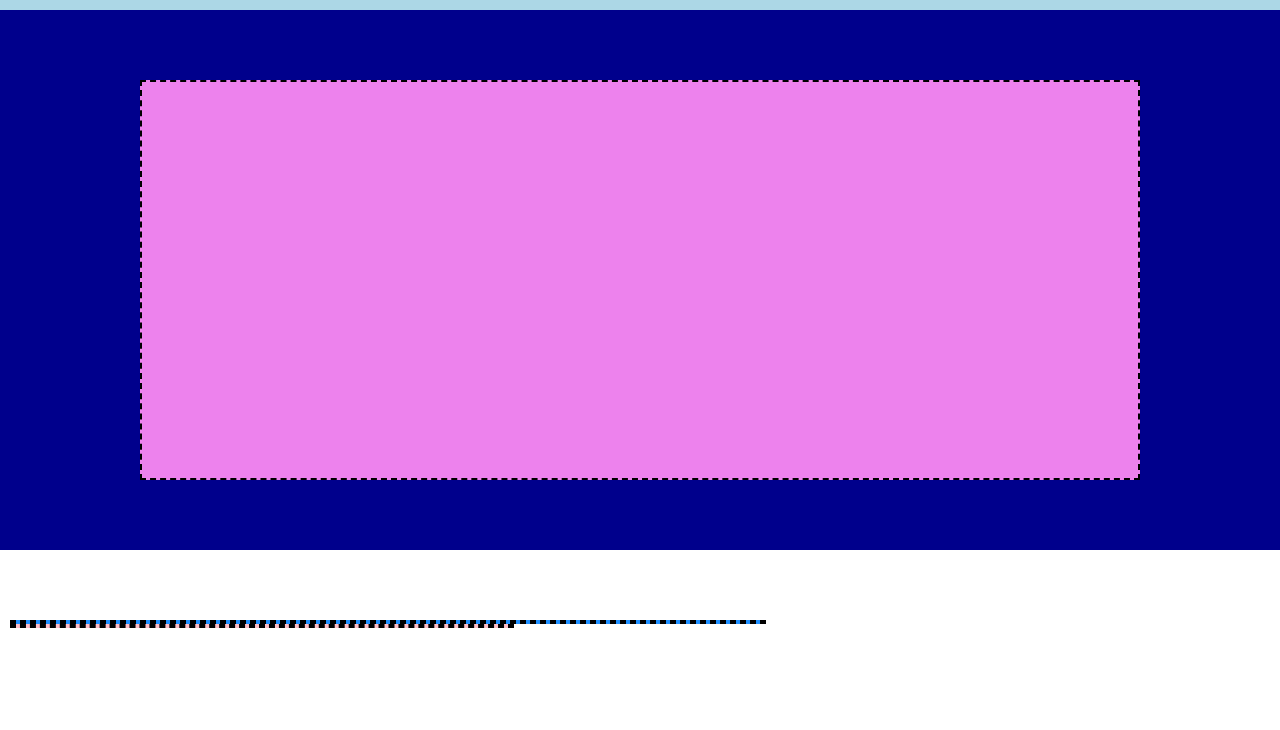
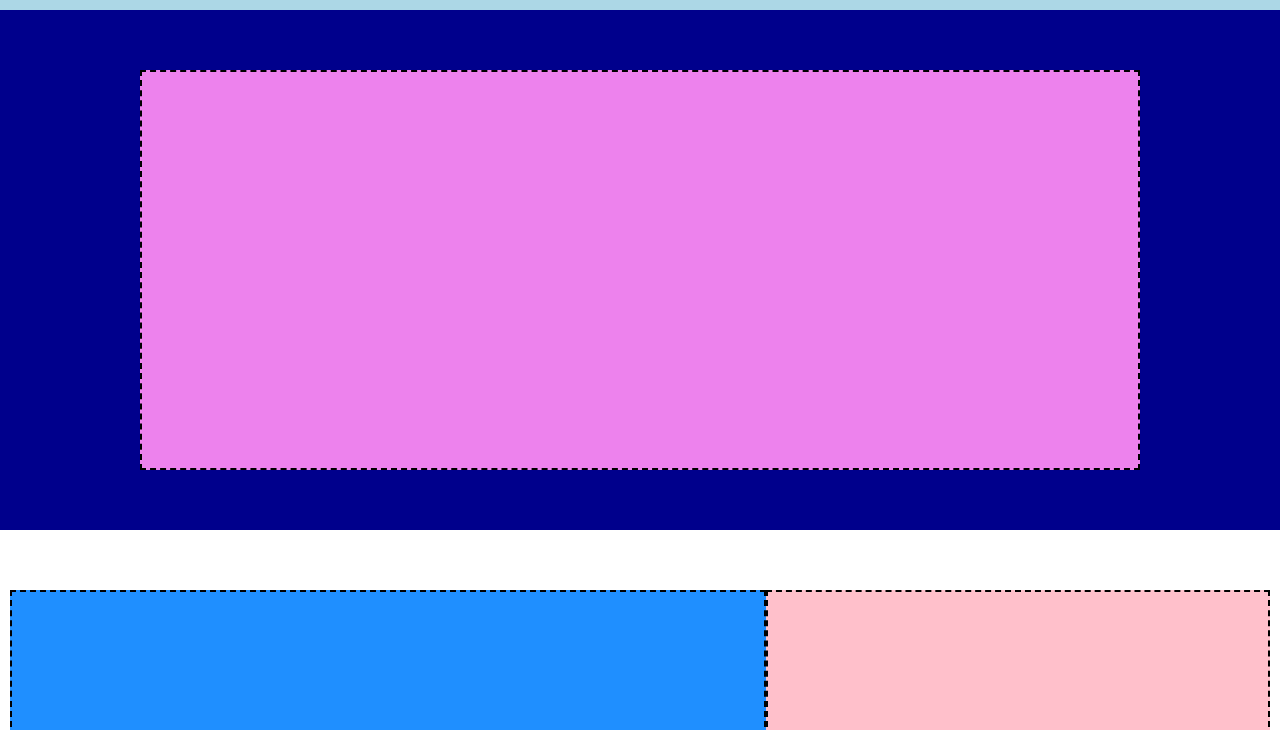
Before and after one commit to alessandrodamato/htmlcss-struttura-discord, a plain HTML site: page index.html in a window 1280 px wide. Shown: the part 70-800 px from the top of the page. Drawn offline with Linux system fonts and the light colour scheme.

Commit message:
[add] main prima sezione

```diff
--- a/assets/style/style.css
+++ b/assets/style/style.css
@@ -60,7 +60,7 @@ header nav ul li a{
 
 section.jumbotron{
   background-color: rgb(0, 0, 140);
-  padding: 70px 0;
+  padding: 60px 0;
 }
 
 section.jumbotron div.downloads{
@@ -72,15 +72,21 @@ section.jumbotron div.downloads{
 /* main */
 
 main{
-  padding: 70px 0;
+  padding: 60px 0;
+}
+
+main .main-white{
+  display: flex;
 }
 
 main section .main-img{
   width: 60%;
+  height: 500px;
   background-color: rgb(31, 143, 255);
 }
 
 main section .main-text{
   width: 40%;
+  height: 500px;
   background-color: rgb(255, 192, 203);
 }
--- a/index.html
+++ b/index.html
@@ -47,7 +47,7 @@
    <!-- /jumbotron -->
 
   <main>
-    <section class="container">
+    <section class="container main-white">
       <div class="debug main-img"></div>
       <div class="debug main-text"></div>
     </section>
```
